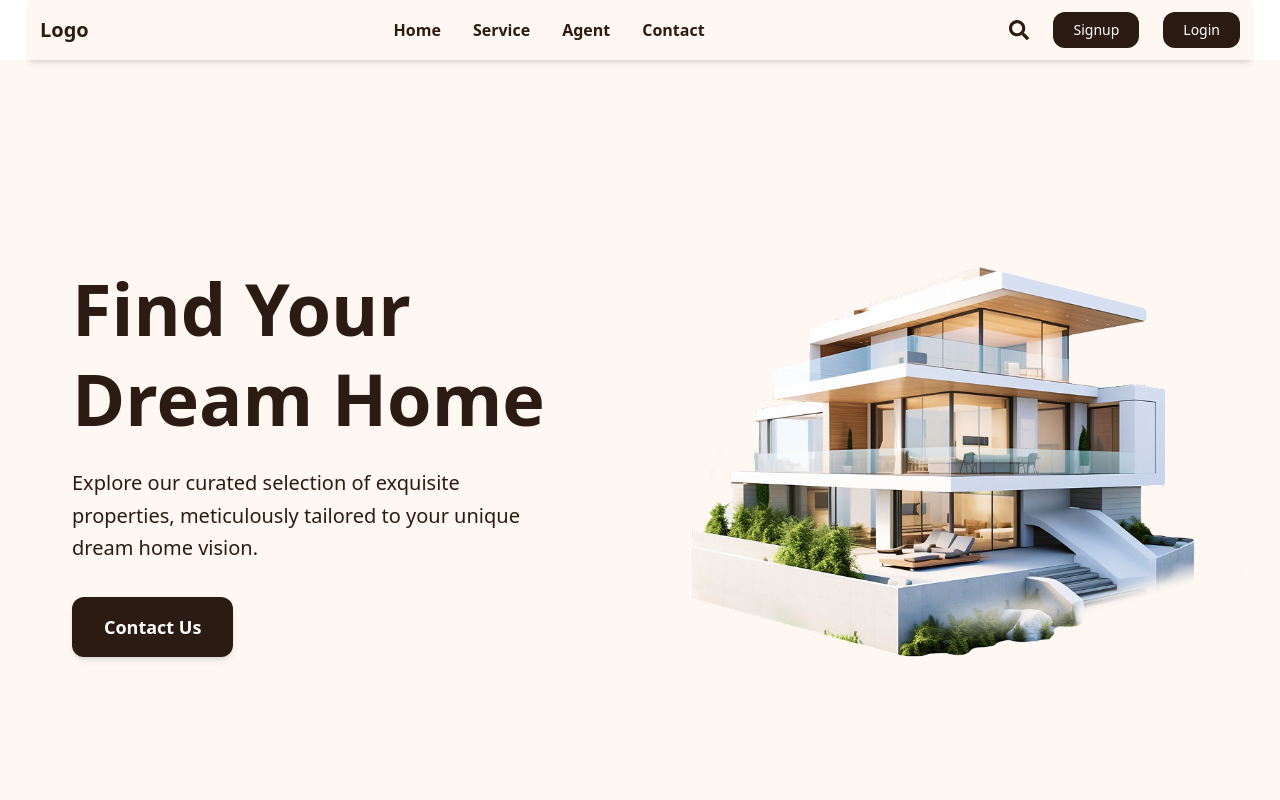
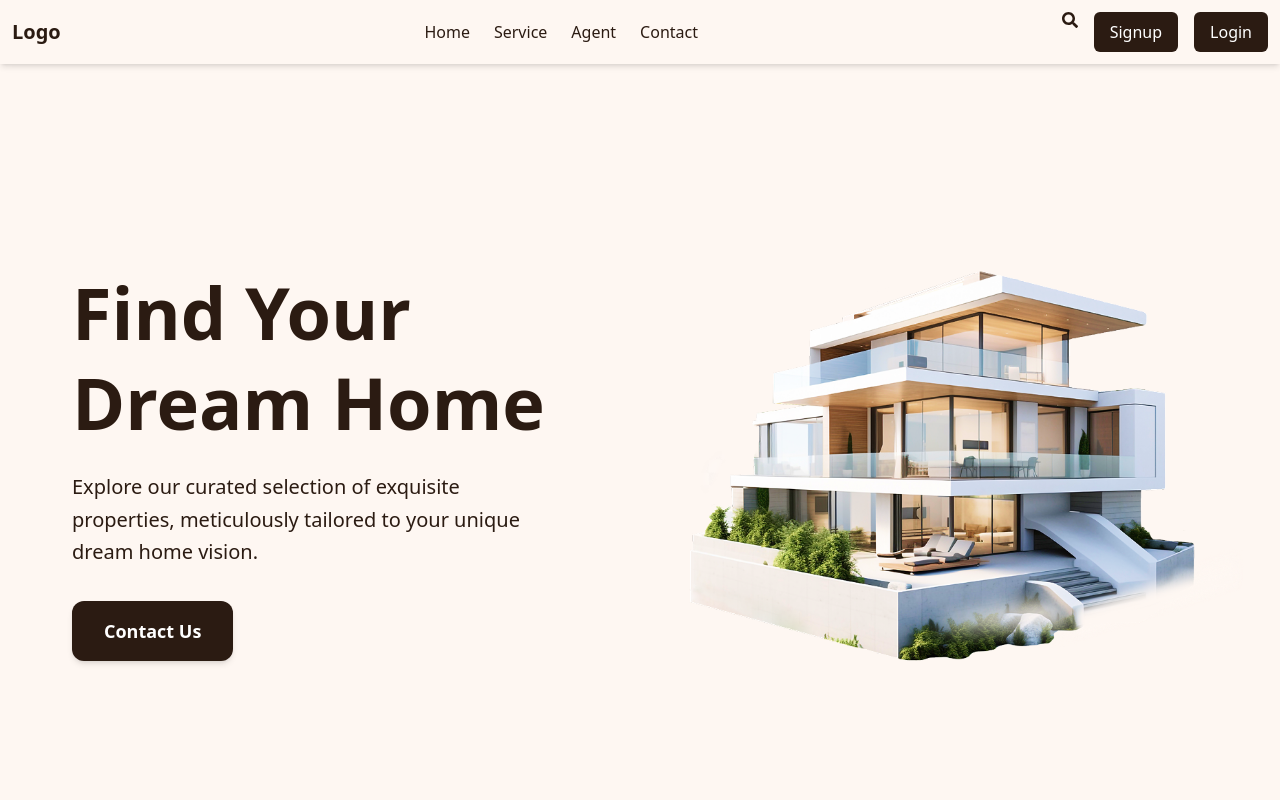
Before and after one commit to shaikrasheed6341/DreamHomeWebsite, a Next.js app: page / in a window 1280 px wide. Shown: the top 800 px of the page. Built offline with nearby package versions, Linux system fonts and the light colour scheme.

Commit message:
signup login route done

```diff
--- a/app/api/auth/Login/route.ts
+++ b/app/api/auth/Login/route.ts
@@ -37,7 +37,7 @@ export async function POST(request: NextRequest) {
     const token = sign(
       { userId: finduser.id, email: finduser.email },
       jwtSecret,
-      { expiresIn: "2h" }
+      { expiresIn: "7d" }
     );
 
     const response = NextResponse.json({ message: "You successfully logged in" }, { status: 200 });
--- a/app/components/Navbar.tsx
+++ b/app/components/Navbar.tsx
@@ -1,98 +1,91 @@
+// app/components/Navbar.jsx
 "use client";
+import { useEffect, useState } from "react";
+import Cookies from "js-cookie";
+import Link from "next/link";
 import { FaSearch } from "react-icons/fa";
-import Link from "next/link";
-import { useState } from "react";
 
 const Navbar = () => {
+  const [isAuthenticated, setIsAuthenticated] = useState(false);
+  const [isOpen, setIsOpen] = useState(false);
+
+  // Check if user is logged in by checking the cookie
+  useEffect(() => {
+    const token = Cookies.get("auth_token"); // Must match the token key used in login
+    if (token) {
+      setIsAuthenticated(true);
+    }
+  }, []);
+
+  const handleLogout = () => {
+    Cookies.remove("auth_token"); // Clear cookie
+    setIsAuthenticated(false);    // Update UI
+    window.location.reload();     // Optional: force re-check on page reload
+  };
+
   const lists = [
     { id: 1, value: "Home", href: "/" },
     { id: 2, value: "Service", href: "/service" },
     { id: 3, value: "Agent", href: "/agent" },
     { id: 4, value: "Contact", href: "/contact" },
   ];
-  const [isOpen, setIsOpen] = useState(false);
-
-  const toggleMenu = () => {
-    setIsOpen(!isOpen);
-  };
 
   return (
-    <nav className="bg-[#FEF7F2] mx-4 md:mx-7 sticky top-0 p-3 shadow-md z-50">
-      <div className="flex justify-between items-center max-w-7xl mx-auto">
-        {/* Logo */}
-        <div>
-          <Link href="/" className="text-[#2B1B12] text-xl font-bold">
-            Logo
-          </Link>
-        </div>
+    <nav className="bg-[#FEF7F2] p-3 shadow-md sticky top-0 z-50">
+      <div className="max-w-7xl mx-auto flex justify-between items-center">
+        <Link href="/" className="text-[#2B1B12] font-bold text-xl">Logo</Link>
 
-        {/* Hamburger Menu for Mobile */}
-        <div className="md:hidden">
-          <button
-            onClick={toggleMenu}
-            className="text-[#2B1B12] focus:outline-none"
-            aria-label="Toggle menu"
-          >
-            <svg
-              className="w-6 h-6"
-              fill="none"
-              stroke="currentColor"
-              viewBox="0 0 24 24"
-              xmlns="http://www.w3.org/2000/svg"
-            >
-              <path
-                strokeLinecap="round"
-                strokeLinejoin="round"
-                strokeWidth="2"
-                d={isOpen ? "M6 18L18 6M6 6l12 12" : "M4 6h16M4 12h16M4 18h16"}
-              />
-            </svg>
-          </button>
-        </div>
+        {/* Hamburger */}
+        <button className="md:hidden" onClick={() => setIsOpen(!isOpen)}>
+          <svg className="w-6 h-6" fill="none" stroke="currentColor" viewBox="0 0 24 24">
+            <path strokeLinecap="round" strokeLinejoin="round" strokeWidth="2" d={isOpen ? "M6 18L18 6M6 6l12 12" : "M4 6h16M4 12h16M4 18h16"} />
+          </svg>
+        </button>
 
-        <ul
-          className={`${
-            isOpen ? "block" : "hidden"
-          } md:flex md:space-x-8 text-[#2B1B12] absolute md:static top-14 left-0 right-0 bg-[#FEF7F2] md:bg-transparent p-4 md:p-0 transition-all duration-300 ease-in-out`}
-        >
-          {lists.map((list) => (
-            <li key={list.id} className="font-semibold py-2 md:py-0">
-              <Link
-                href={list.href}
-                className="hover:text-zinc-900 transition-colors"
-              >
-                {list.value}
-              </Link>
+        {/* Desktop nav links */}
+        <ul className="hidden md:flex space-x-6">
+          {lists.map((item) => (
+            <li key={item.id}>
+              <Link href={item.href} className="text-[#2B1B12] hover:text-orange-500">{item.value}</Link>
             </li>
           ))}
         </ul>
 
-        <div className="hidden md:flex items-center space-x-6">
-          <FaSearch className="text-xl text-[#2B1B12] cursor-pointer hover:text-zinc-900" />
-          <button className="text-white px-5 py-2 rounded-xl text-sm bg-[#2B1B12] hover:bg-zinc-900 transition-colors">
-            <Link href="/signup">Signup</Link>
-          </button>
-          <button className="text-white px-5 py-2 rounded-xl  text-sm bg-[#2B1B12] hover:bg-zinc-900 transition-colors">
-            <Link href="/login">Login</Link>
-          </button>
-        </div>
-
-        <div
-          className={`${
-            isOpen ? "block" : "hidden"
-          } md:hidden flex flex-col space-y-4 mt-4 p-4 bg-[#FEF7F2]`}
-        >
-          <FaSearch className="text-xl text-[#2B1B12] cursor-pointer hover:text-[#F28C38]" />
-          <div>
-          <button className="text-white px-5 py-2 rounded-xl text-sm bg-[#2B1B12] hover:bg-[#F28C38] transition-colors w-fit">
-            <Link href="/signup">Signup</Link>
-          </button>
-          <button className="text-white px-5 py-2 rounded-xl text-sm bg-[#2B1B12] hover:bg-[#F28C38] transition-colors w-fit">
-            <Link href="/login">Login</Link>
-          </button>
-          </div>
+        {/* Desktop auth buttons */}
+        <div className="hidden md:flex space-x-4">
+          <FaSearch className="text-[#2B1B12]" />
+          {!isAuthenticated ? (
+            <>
+              <Link href="/signup">
+                <button className="bg-[#2B1B12] text-white px-4 py-2 rounded-md">Signup</button>
+              </Link>
+              <Link href="/login">
+                <button className="bg-[#2B1B12] text-white px-4 py-2 rounded-md">Login</button>
+              </Link>
+            </>
+          ) : (
+            <button onClick={handleLogout} className="bg-red-600 text-white px-4 py-2 rounded-md">Logout</button>
+          )}
         </div>
       </div>
+
+      {/* Mobile Menu */}
+      {isOpen && (
+        <div className="md:hidden mt-3 space-y-2">
+          {lists.map((item) => (
+            <Link key={item.id} href={item.href} className="block text-[#2B1B12]">{item.value}</Link>
+          ))}
+
+          {!isAuthenticated ? (
+            <>
+              <Link href="/signup"><button className="w-full bg-[#2B1B12] text-white py-2 rounded-md">Signup</button></Link>
+              <Link href="/login"><button className="w-full bg-[#2B1B12] text-white py-2 rounded-md">Login</button></Link>
+            </>
+          ) : (
+            <button onClick={handleLogout} className="w-full bg-red-600 text-white py-2 rounded-md">Logout</button>
+          )}
+        </div>
+      )}
     </nav>
   );
 };
--- a/package.json
+++ b/package.json
@@ -14,12 +14,14 @@
     "@tabler/icons-react": "^3.31.0",
     "@types/bcrypt": "^5.0.2",
     "@types/cookie-parser": "^1.4.8",
+    "@types/js-cookie": "^3.0.6",
     "@types/jsonwebtoken": "^9.0.9",
     "axios": "^1.9.0",
     "bcrypt": "^5.1.1",
     "body-parser": "^2.2.0",
     "clsx": "^2.1.1",
     "cookie-parser": "^1.4.7",
+    "js-cookie": "^3.0.5",
     "jsonwebtoken": "^9.0.2",
     "motion": "^12.8.0",
     "next": "15.3.1",
```
Also changed, not shown: 1 other file (tests, documents, lock files or other folders).
